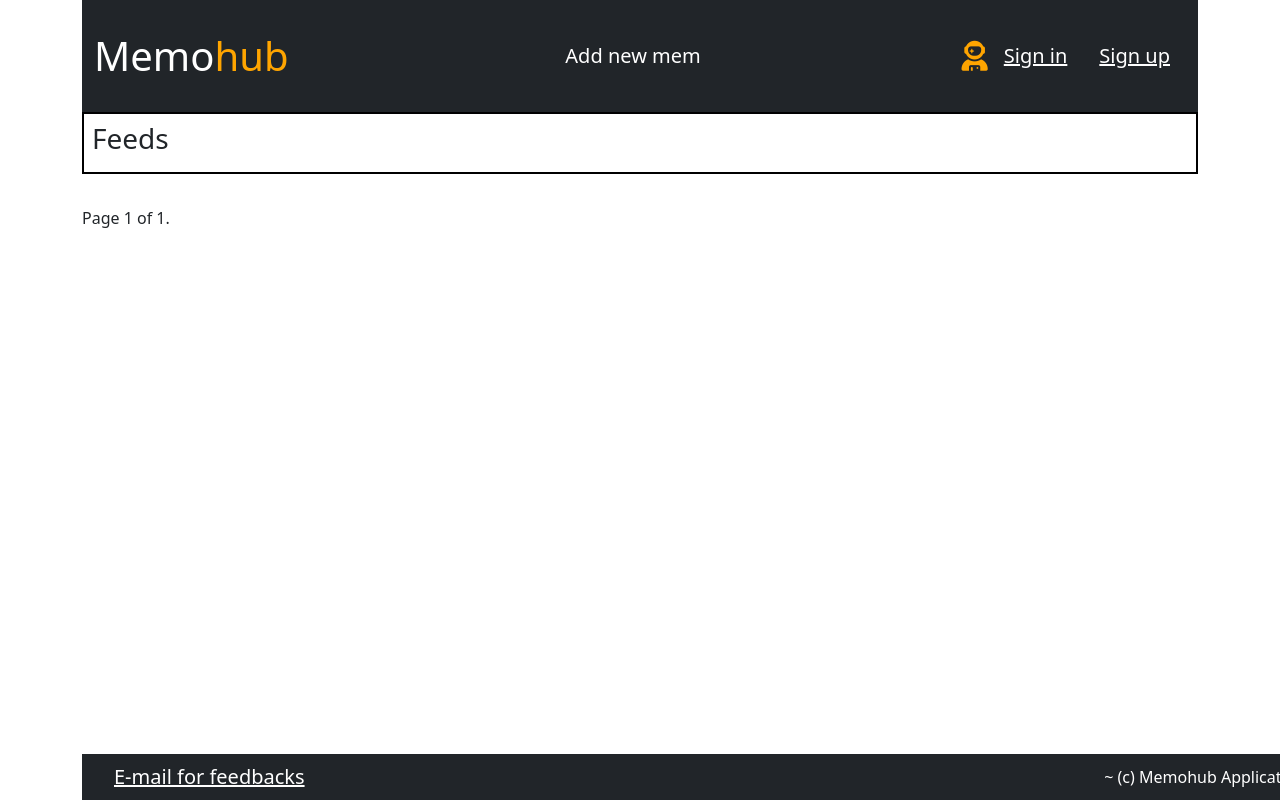
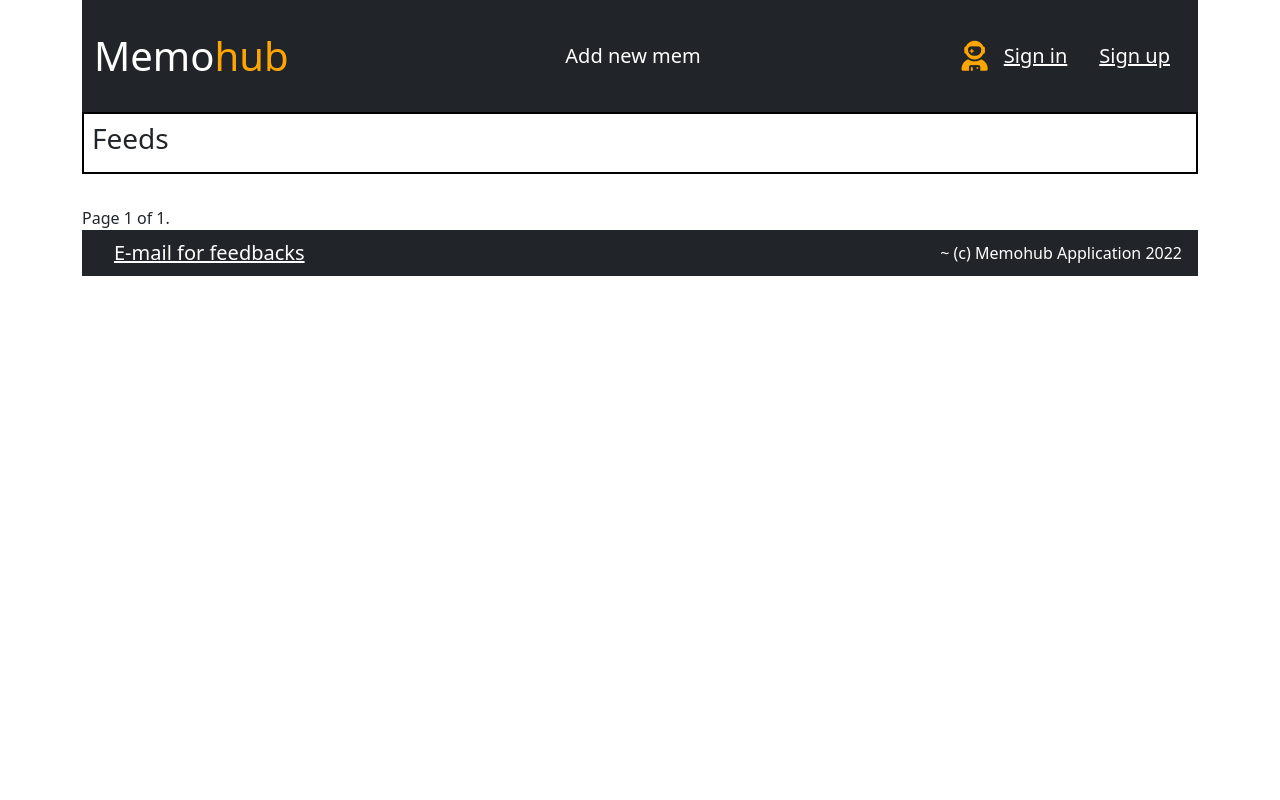
Before and after one commit to ksinin/memohub, a Django app: page / in a window 1280 px wide. Run offline with Django 4.2, Linux system fonts and the light colour scheme; data that the repository does not hold is empty; parts of the project's set-up code (start-up, migrations or seed data) failed here and were passed over; some libraries are stand-ins or nearby versions.

Commit message:
fix footer

```diff
--- a/src/templates/base.html
+++ b/src/templates/base.html
@@ -29,7 +29,7 @@
             }
             footer {
                 bottom: 0 !important;
-                position: fixed !important;
+
                 width: 100% !important;
                 max-width: 1320px;
             }
```
